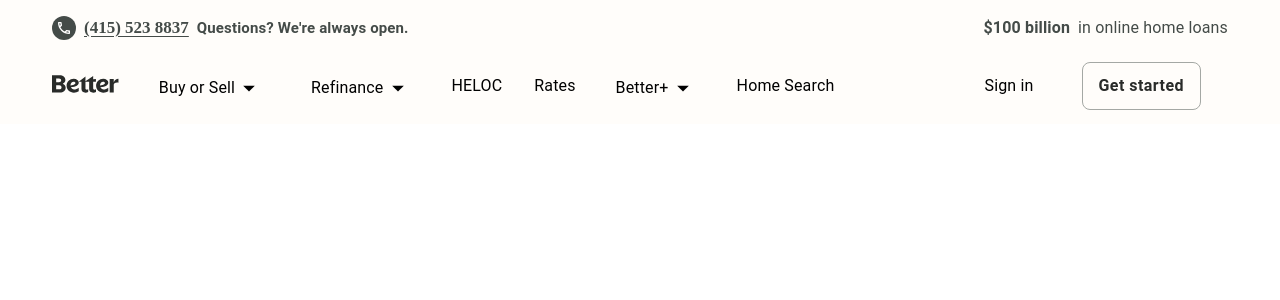
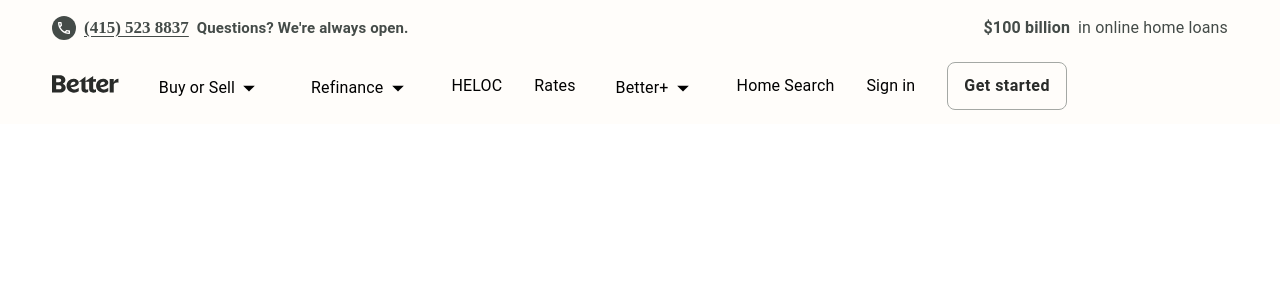
Before and after one commit to Wandonium/Better.com-clone, a React (Create React App) app: page / in a window 1280 px wide. Shown: the top 300 px of the page. Built offline with nearby package versions, Linux system fonts and the light colour scheme.

Commit message:
Used map to loop through linksArray and produce navbar links.

```diff
--- a/src/components/Navbar.jsx
+++ b/src/components/Navbar.jsx
@@ -15,7 +15,7 @@ import { buyOrSellMenu, refinanceMenu, betterPlusMenu } from '../utils/utils';
 const Navbar = () => {
   const [drawerOpen, setDrawerOpen] = useState(false);
 
-  const links = [
+  const linksArray = [
     {title: "Buy or Sell", link: "", menu: buyOrSellMenu},
     {title: "Refinance", link: "", menu: refinanceMenu},
     {title: "HELOC", link: "https://better.com/preapproval/nxt-heloc"},
@@ -25,7 +25,7 @@ const Navbar = () => {
     {title: "Sign in", link: "https://better.comehome.com/"}
   ];
 
-  const getLinks = links.map((item, idx) => {
+  const links = linksArray.map((item, idx) => {
     if(item.link.length === 0)
       return <BasicMenu title={item.title} links={item.menu} />
     else {
@@ -98,7 +98,7 @@ const Navbar = () => {
             <Stack direction="row" justifyContent="space-between">
               <Stack direction="row" spacing={4} alignItems="center">
                 <Link href="#"><Logo /></Link>
-                <BasicMenu title="Buy or Sell" links={buyOrSellMenu} />
+                {/* <BasicMenu title="Buy or Sell" links={buyOrSellMenu} />
                 <BasicMenu title="Refinance" links={refinanceMenu} />
                 <Link href="https://better.com/preapproval/nxt-heloc"
                   underline="none"
@@ -123,7 +123,8 @@ const Navbar = () => {
                   color="inherit"
                   variant="subtitle1"
                   sx={{ mr: "48px" }}
-                >Sign in</Link>
+                >Sign in</Link> */}
+                {links}
                 <Button variant="outlined" href="https://google.com"
                   className="my-btn"
                   sx={{
```
